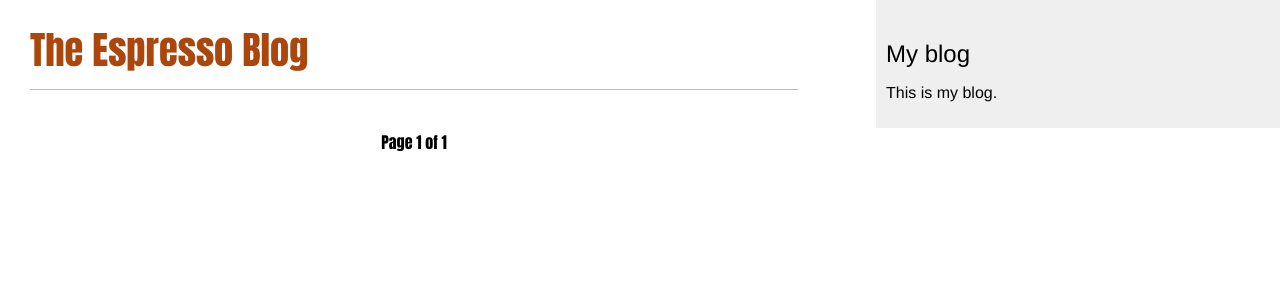
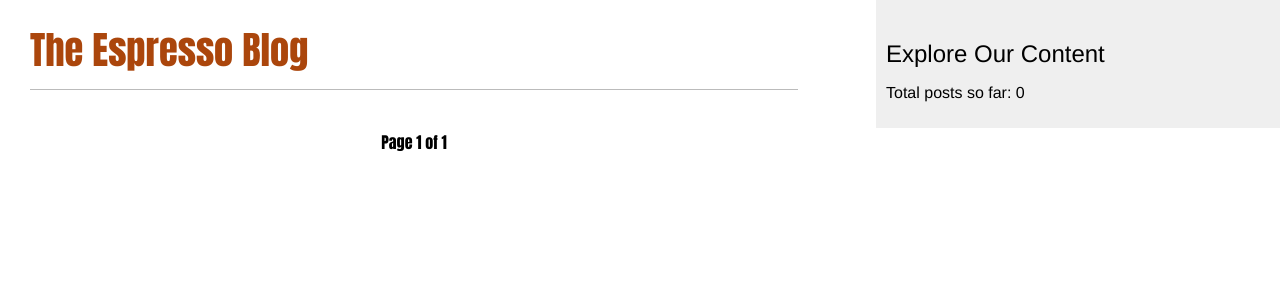
Before and after one commit to harsha-yuvaraj/Espresso-Django-Application, a Django app: page /blog/ in a window 1280 px wide. Shown: the top 300 px of the page. Run offline with Django 5.2, Linux system fonts and the light colour scheme; data that the repository does not hold is empty.

Commit message:
Custom simple template tag created to display total number of posts

```diff
--- a/Espresso-Blogs-Project/blog/templates/blog/base.html
+++ b/Espresso-Blogs-Project/blog/templates/blog/base.html
@@ -1,4 +1,5 @@
 {% load static %}
+{% load blog_tags %}
 <!DOCTYPE html>
 <html>
 
@@ -17,8 +18,10 @@
         {% endblock %}
     </div>
     <div id="sidebar">
-        <h2>My blog</h2>
-        <p>This is my blog.</p>
+        <h2>Explore Our Content</h2>
+        <p>
+            Total posts so far: {% total_posts %}
+        </p>
     </div>
 </body>
 
--- /dev/null
+++ b/Espresso-Blogs-Project/blog/templatetags/blog_tags.py
@@ -0,0 +1,9 @@
+from django import template
+from ..models import Post
+
+# This variable will be used to register the template tags and filters of the application.
+register = template.Library()
+
+@register.simple_tag
+def total_posts():
+    return Post.published.count()
```
Also changed, not shown: Espresso-Blogs-Project/blog/templatetags/__init__.py (added).
